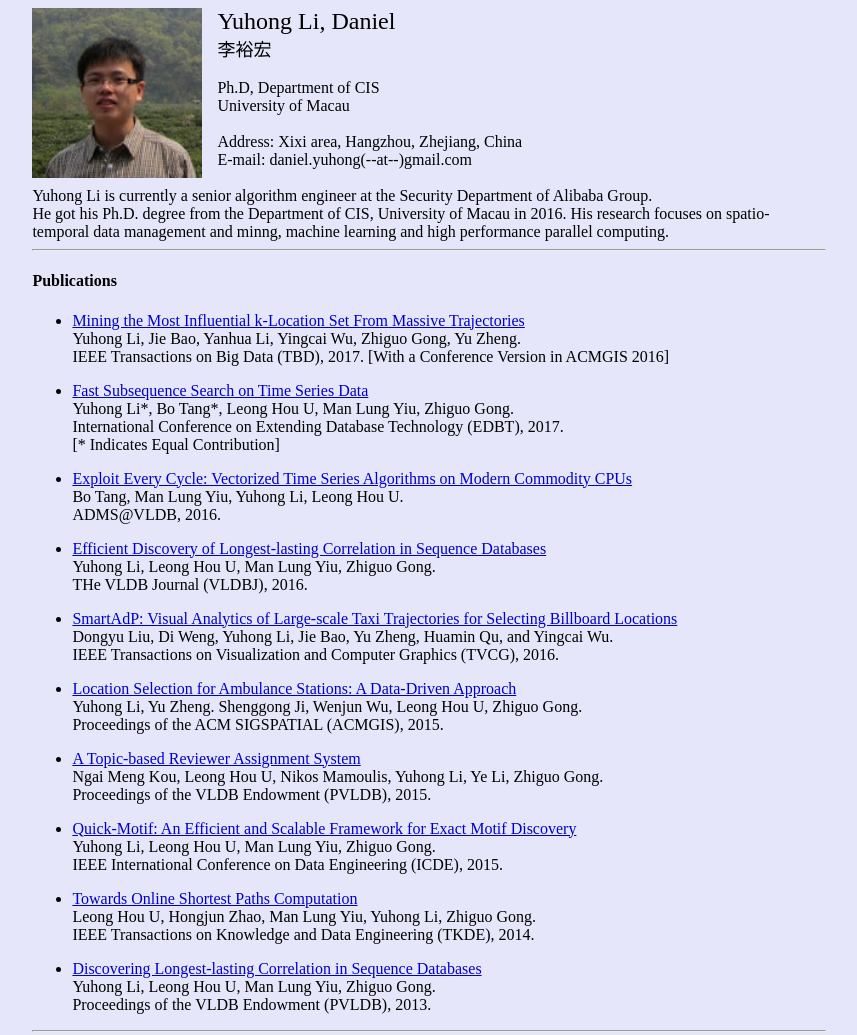
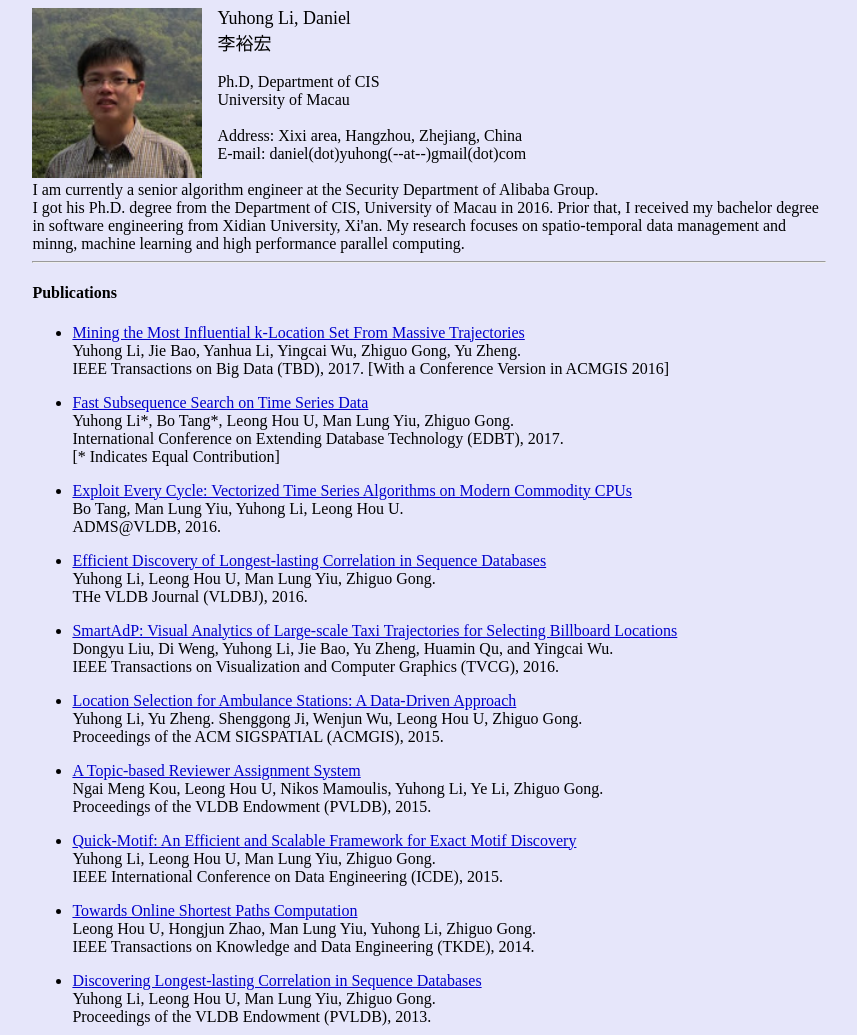
Before and after one commit to colfire/colfire.github.io, a plain HTML site: page index.html in a window 1280 px wide. Shown: the top 1035 px of the page, without its empty margins (198-1055 px from the left). Drawn offline with Linux system fonts and the light colour scheme.

Commit message:
Create index.html

```diff
--- a/index.html
+++ b/index.html
@@ -30,19 +30,19 @@ div.box { border: solid; border-width: thin; width: 100%; }
 
 <img src="https://github.com/colfire/colfire.github.io/blob/master/images/fstlyh.JPG?raw=true" width="170" height="170"
 alt="Me" align=left>
-&nbsp;&nbsp;&nbsp;<font size="5">Yuhong Li, Daniel</font><br>
+&nbsp;&nbsp;&nbsp;<font size="4">Yuhong Li, Daniel</font><br>
 &nbsp;&nbsp;&nbsp;<font size="4">李裕宏</font><br><br>
-&nbsp;&nbsp;&nbsp;Ph.D, Department of CIS<br>
-&nbsp;&nbsp;&nbsp;University of Macau<br>
+&nbsp;&nbsp;&nbsp;<font size="3">Ph.D, Department of CIS</font><br>
+&nbsp;&nbsp;&nbsp;<font size="3">University of Macau</font><br>
 <br>
 &nbsp;&nbsp;&nbsp;<font size="3">Address: Xixi area, Hangzhou, Zhejiang, China</font><br>
-&nbsp;&nbsp;&nbsp;<font size="3">E-mail: daniel.yuhong(--at--)gmail.com</font><br>
+&nbsp;&nbsp;&nbsp;<font size="3">E-mail: daniel(dot)yuhong(--at--)gmail(dot)com</font><br>
 <br>
  <!-- Phone: Budget cut and disconnected :(<br> -->
-Yuhong Li is currently a senior algorithm engineer at the Security Department of Alibaba Group. <br>
-He got his Ph.D. degree from the Department
+I am currently a senior algorithm engineer at the Security Department of Alibaba Group. <br>
+I got his Ph.D. degree from the Department
 of CIS,
-University of Macau in 2016. His research focuses on spatio-temporal data management and minng, machine learning and high performance parallel computing.<hr>
+University of Macau in 2016. Prior that, I received my bachelor degree in software engineering from Xidian University, Xi'an. My research focuses on spatio-temporal data management and minng, machine learning and high performance parallel computing.<hr>
 <h4>Publications</h4>
 <ul>
 
```
